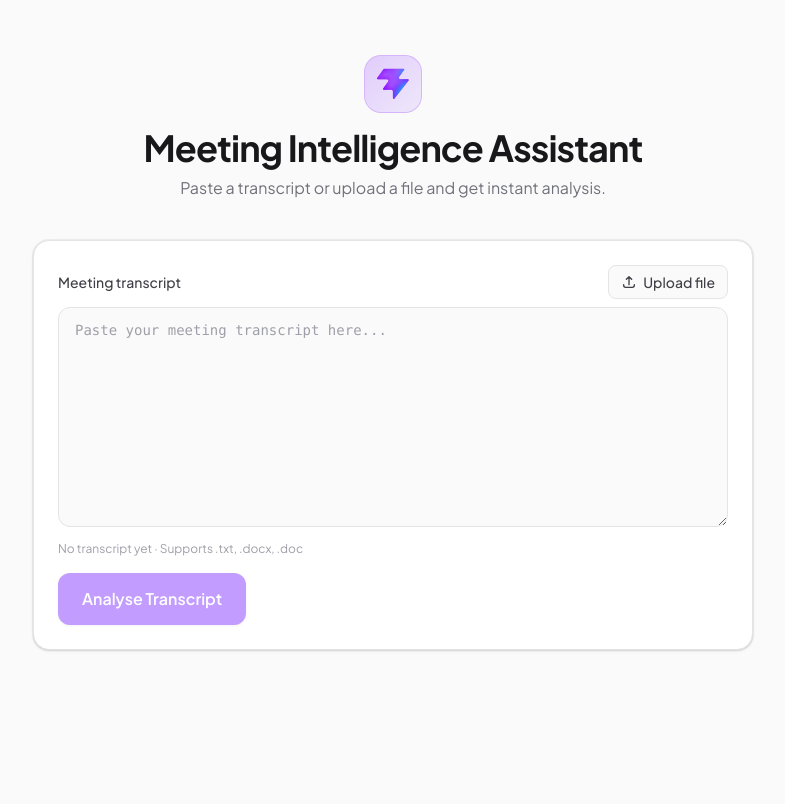
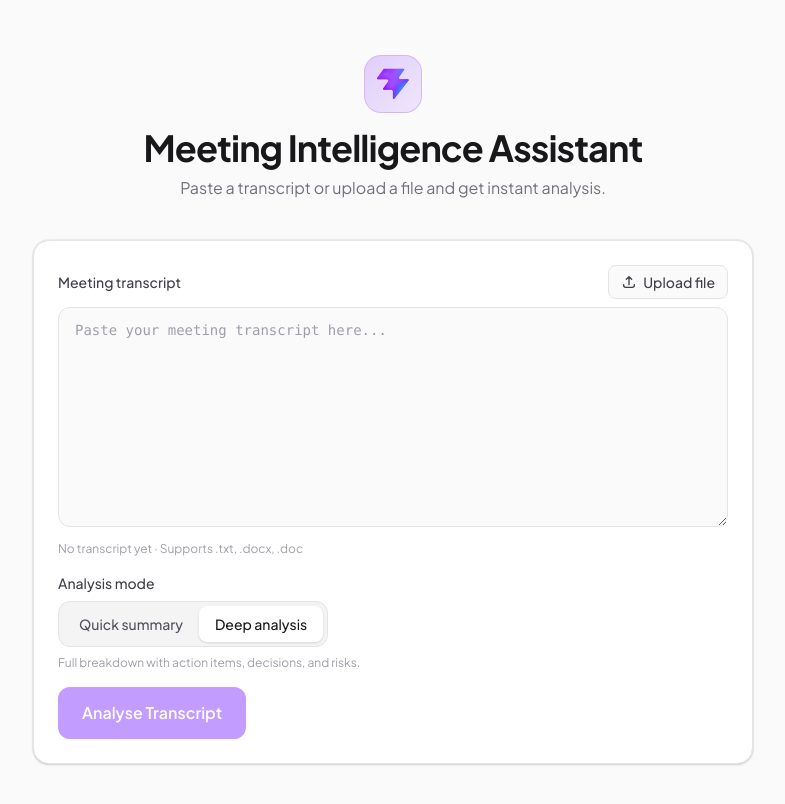
Before and after one commit to AdamCondell10110/Meeting-Agent, a React (Vite) app in the folder frontend/: page / in a window 1280 px wide. Shown: the top 804 px of the page, without its empty margins (247-1032 px from the left). Built offline with nearby package versions, Linux system fonts and the light colour scheme.

Commit message:
Add diffferent analysis mode

```diff
--- a/frontend/src/App.tsx
+++ b/frontend/src/App.tsx
@@ -11,6 +11,13 @@ interface Analysis {
   action_items: ActionItem[]
   risks: string[]
   decisions: string[]
+}
+
+type AnalysisMode = 'quick' | 'deep'
+
+const MODE_LABELS: Record<AnalysisMode, string> = {
+  quick: 'Quick summary',
+  deep: 'Deep analysis',
 }
 
 function Spinner() {
@@ -42,6 +49,8 @@ function App() {
   const [loading, setLoading] = useState(false)
   const [error, setError] = useState('')
   const [uploadedFileName, setUploadedFileName] = useState<string | null>(null)
+  const [analysisMode, setAnalysisMode] = useState<AnalysisMode>('deep')
+  const [lastAnalysisMode, setLastAnalysisMode] = useState<AnalysisMode | null>(null)
   const fileInputRef = useRef<HTMLInputElement>(null)
 
   const resetFileInput = (input: HTMLInputElement) => {
@@ -94,18 +103,20 @@ function App() {
     setLoading(true)
     setError('')
     setAnalysis(null)
+    setLastAnalysisMode(null)
 
     try {
       const response = await fetch('https://meeting-agent-production-ba4f.up.railway.app/analyse', {
         method: 'POST',
         headers: { 'Content-Type': 'application/json' },
-        body: JSON.stringify({ transcript }),
+        body: JSON.stringify({ transcript, mode: analysisMode }),
       })
 
       if (!response.ok) throw new Error('Something went wrong')
 
       const data = await response.json()
       setAnalysis(data)
+      setLastAnalysisMode(analysisMode)
     } catch {
       setError('Failed to analyse transcript. Is the backend running?')
     } finally {
@@ -174,6 +185,36 @@ function App() {
               : 'No transcript yet · Supports .txt, .docx, .doc'}
         </p>
 
+        <div className="mt-4">
+          <p className="mb-2 text-sm font-medium text-zinc-700 dark:text-zinc-300">Analysis mode</p>
+          <div
+            className="inline-flex w-full rounded-xl border border-zinc-200 bg-zinc-100 p-1 dark:border-zinc-700 dark:bg-zinc-800 sm:w-auto"
+            role="group"
+            aria-label="Analysis mode"
+          >
+            {(['quick', 'deep'] as const).map((mode) => (
+              <button
+                key={mode}
+                type="button"
+                aria-pressed={analysisMode === mode}
+                onClick={() => setAnalysisMode(mode)}
+                className={`flex-1 rounded-lg px-4 py-2 text-sm font-medium transition-colors sm:flex-none ${
+                  analysisMode === mode
+                    ? 'bg-white text-zinc-900 shadow-sm dark:bg-zinc-900 dark:text-zinc-50'
+                    : 'text-zinc-600 hover:text-zinc-900 dark:text-zinc-400 dark:hover:text-zinc-200'
+                }`}
+              >
+                {MODE_LABELS[mode]}
+              </button>
+            ))}
+          </div>
+          <p className="mt-2 text-xs text-zinc-400 dark:text-zinc-500">
+            {analysisMode === 'quick'
+              ? 'Summary only — faster.'
+              : 'Full breakdown with action items, decisions, and risks.'}
+          </p>
+        </div>
+
         <button
           type="button"
           onClick={analyse}
@@ -210,6 +251,11 @@ function App() {
 
       {analysis && (
         <div className="mt-10 space-y-6 opacity-0 animate-[fadeIn_0.4s_ease-out_forwards]">
+          {lastAnalysisMode && (
+            <span className="inline-block rounded-full bg-brand-500/10 px-3 py-1 text-xs font-medium text-brand-700 dark:text-brand-300">
+              {MODE_LABELS[lastAnalysisMode]}
+            </span>
+          )}
           <section className="rounded-2xl border border-zinc-200 bg-white p-6 shadow-sm dark:border-zinc-800 dark:bg-zinc-900">
             <h2 className="mb-3 flex items-center gap-2 text-lg font-semibold text-zinc-900 dark:text-zinc-50">
               <span className="flex size-8 items-center justify-center rounded-lg bg-brand-500/10 text-brand-600 dark:text-brand-400">
@@ -222,6 +268,7 @@ function App() {
             <p className="text-lg leading-relaxed text-zinc-800 dark:text-zinc-100">{analysis.summary}</p>
           </section>
 
+          {lastAnalysisMode === 'deep' && (
           <section className="rounded-2xl border border-zinc-200 bg-white p-6 shadow-sm dark:border-zinc-800 dark:bg-zinc-900">
             <h2 className="mb-4 flex items-center gap-2 text-lg font-semibold text-zinc-900 dark:text-zinc-50">
               <span className="flex size-8 items-center justify-center rounded-lg bg-brand-500/10 text-brand-600 dark:text-brand-400">
@@ -265,7 +312,9 @@ function App() {
               <EmptyState message="No action items identified." />
             )}
           </section>
+          )}
 
+          {lastAnalysisMode === 'deep' && (
           <div className="grid gap-6 md:grid-cols-2">
             <section className="rounded-2xl border border-zinc-200 bg-white p-6 shadow-sm dark:border-zinc-800 dark:bg-zinc-900">
               <h2 className="mb-4 flex items-center gap-2 text-lg font-semibold text-zinc-900 dark:text-zinc-50">
@@ -322,6 +371,7 @@ function App() {
               )}
             </section>
           </div>
+          )}
         </div>
       )}
     </div>
```
Also changed, not shown: 1 other file (tests, documents, lock files or other folders).
